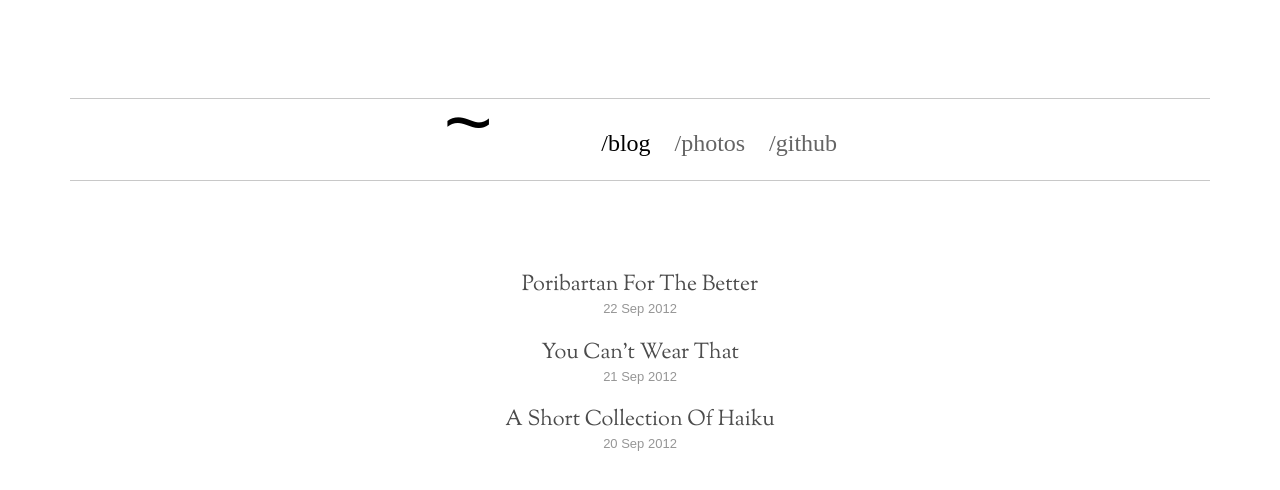
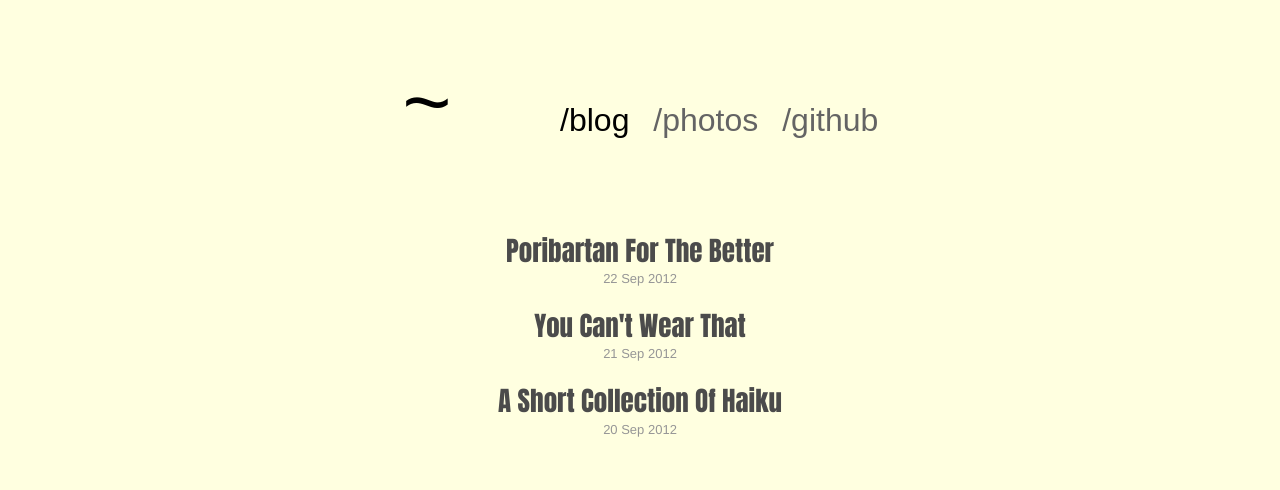
Before and after one commit to amrav/amrav.github.io, a Jekyll site: the page built from index.html, in a window 1280 px wide. Shown: the top 490 px of the page. Built offline with Jekyll 4.4.1, drawn with Linux system fonts in a browser that asks for light colours; some web fonts are replaced; Markdown is read by kramdown in place of the engine named in the settings.

Commit message:
Change fonts for headings and nav bar to cwool thangs

```diff
--- a/css/custom.css
+++ b/css/custom.css
@@ -1,3 +1,5 @@
+@import url('http://fonts.googleapis.com/css?family=Swanky+and+Moo+Moo|Anton');
+
 @font-face {
     font-family: 'Goudy Bookletter';
     src: url("/fonts/GoudyBookletter1911.otf") format("opentype");
@@ -8,7 +10,13 @@
     src: url("/fonts/OFLGoudyStMTT.ttf") format("truetype");
 }
 
+body {
+    //    background-color:black;
+    background-color:lightyellow;
+}
+
 .container {
+
 }
 
 #header {
@@ -18,7 +26,8 @@
 }
 
 #header hr {
-    border-top-color: rgb(200, 200, 200);
+    border-top-color: rgb(230, 230, 230);
+    display: none;
 }
 
 #header #home {
@@ -46,21 +55,13 @@ ul#header-nav{
     padding: 0px;
 }
 
-#prompt {
-    float:left;
-    height: auto;
-    display: inline;
-    font-family: Inconsolata, monospace;
-    font-size: x-large;
-}
-
 #header-nav li {
     display: inline;
     padding: 10px;
     margin: 0px;
 //    text-transform:uppercase;
-    font-family: Inconsolata, serif;
-    font-size: x-large;
+    font-family: 'Swanky and Moo Moo', Inconsolata, sans-serif;
+    font-size: xx-large;
 }
 
 #header-nav a {
@@ -102,25 +103,27 @@ ul#posts li a {
     display:block;
     margin-bottom: 0px;
     padding-bottom: 0px;
-    font-family: "Sorts Mill Goudy", sans-serif;
-    font-size: 1.2em;
+    font-family: "Anton", sans-serif;
+    font-size: 1.5em;
     display: inline-block;
 }
 
 ul#posts li a:hover {
     color: red;
+    text-decoration:none;
 }
 
-#posts span {
+#posts span.meta {
     color: rgb(150, 150, 150);
     font-size: small;
     display: block;
     margin-top: 0px;
     padding-top:0px;
+    font-family: Helvetica Neue, "Swanky and Moo Moo";
 }
 
 #post h1 {
-    font-family: 'Goudy Bookletter', sans-serif;
+    font-family: 'Anton', sans-serif;
     margin-bottom: 2em;
     text-align: center;
 }
```
